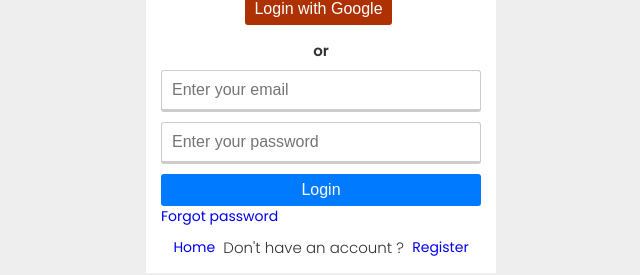
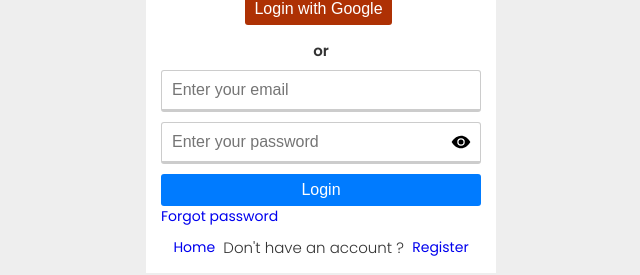
Before and after one commit to Harry8679/Advance-MERN-Stack-Authentication, a React (Create React App) app: page /login in a window 1280 px wide. Shown: the part 315-590 px from the top of the page, without its empty margins (319-959 px from the left). Built offline with nearby package versions, Linux system fonts and the light colour scheme; the HTML template or start-up script is replaced by a standard one.

Commit message:
Password Input Component

```diff
--- /dev/null
+++ b/src/components/PasswordInput.js
@@ -0,0 +1,24 @@
+import React, { useState } from 'react';
+import { IoEyeSharp } from "react-icons/io5";
+import { FaEyeSlash } from "react-icons/fa6";
+import './PasswordInput.scss';
+
+
+
+const PasswordInput = ({ placeholder, value, onChange, name, onPaste }) => {
+  const [showPassword, setShowPassword] = useState(false);
+
+  const tooglePassword = () => {
+    setShowPassword(!showPassword);
+  }
+  return (
+    <div className='password'>
+      <input type={showPassword ? 'text': 'password'} placeholder={placeholder} required name={name} value={value} onChange={onChange} onPaste={onPaste} />
+      <div className="icon" onClick={tooglePassword}>
+        {showPassword ? (<FaEyeSlash size={20} />) : (<IoEyeSharp size={20} />)}
+      </div>
+    </div>
+  )
+}
+
+export default PasswordInput
--- /dev/null
+++ b/src/components/PasswordInput.scss
@@ -0,0 +1,10 @@
+.password {
+    position: relative;
+
+    .icon {
+      position: absolute;
+      top: 1rem;
+      right: 1rem;
+      cursor: pointer;
+    }
+  }
--- a/src/pages/auth/Login.js
+++ b/src/pages/auth/Login.js
@@ -3,6 +3,7 @@
 import Card from '../../components/card/Card';
 import { RiLoginCircleLine } from "react-icons/ri";
 import { Link } from 'react-router-dom';
+import PasswordInput from '../../components/PasswordInput';
 
 
 const Login = () => {
@@ -25,9 +26,9 @@
             </div>
             <br />
             <p className="--text-center --fw-bold">or</p>
-            <form action="">
+            <form onSubmit={loginUser}>
                 <input type="email" placeholder='Enter your email' required name='email' value={email} onChange={handleInputChange} />
-                <input type="password" placeholder='Enter your password' required name='password' value={password} onChange={handleInputChange} />
+                <PasswordInput type="password" placeholder='Enter your password' name='password' value={password} onChange={handleInputChange} />
 
                 <button type="submit" className='--btn --btn-primary --btn-block'>Login</button>
             </form>
```
